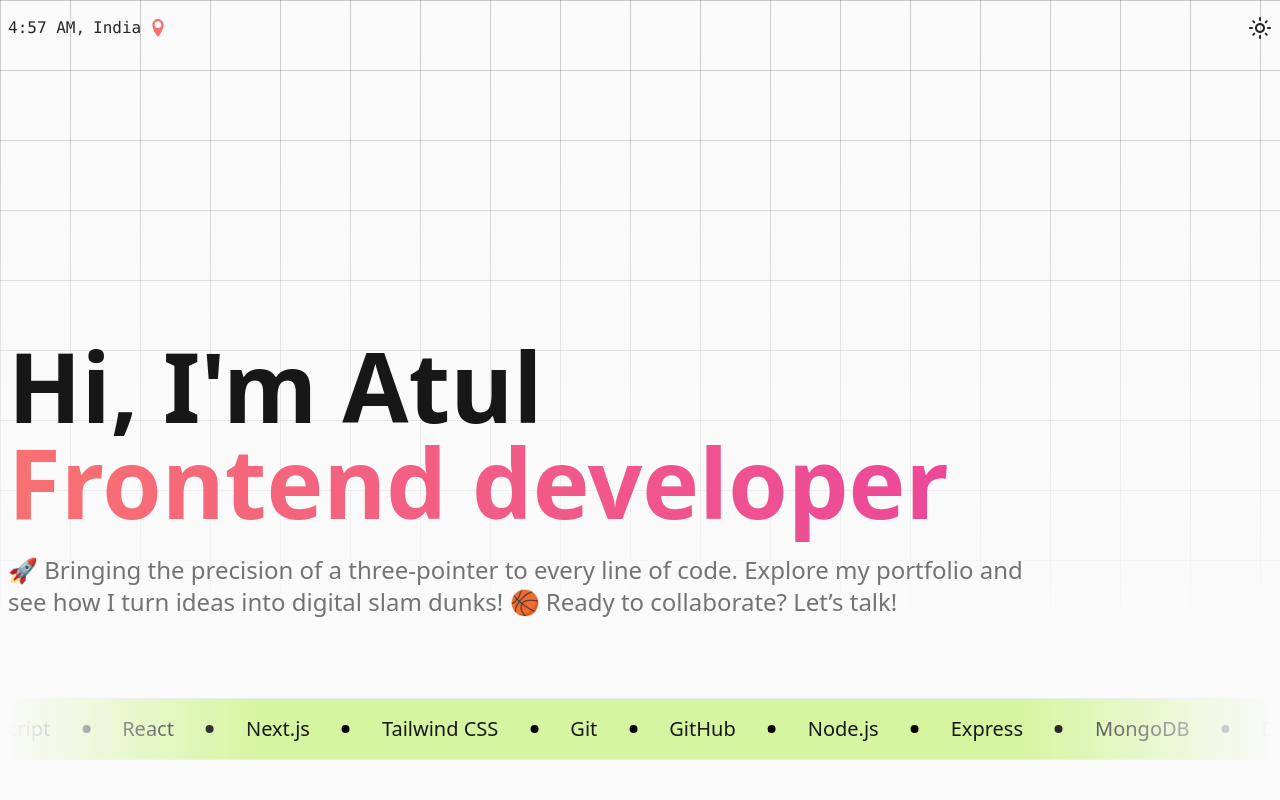
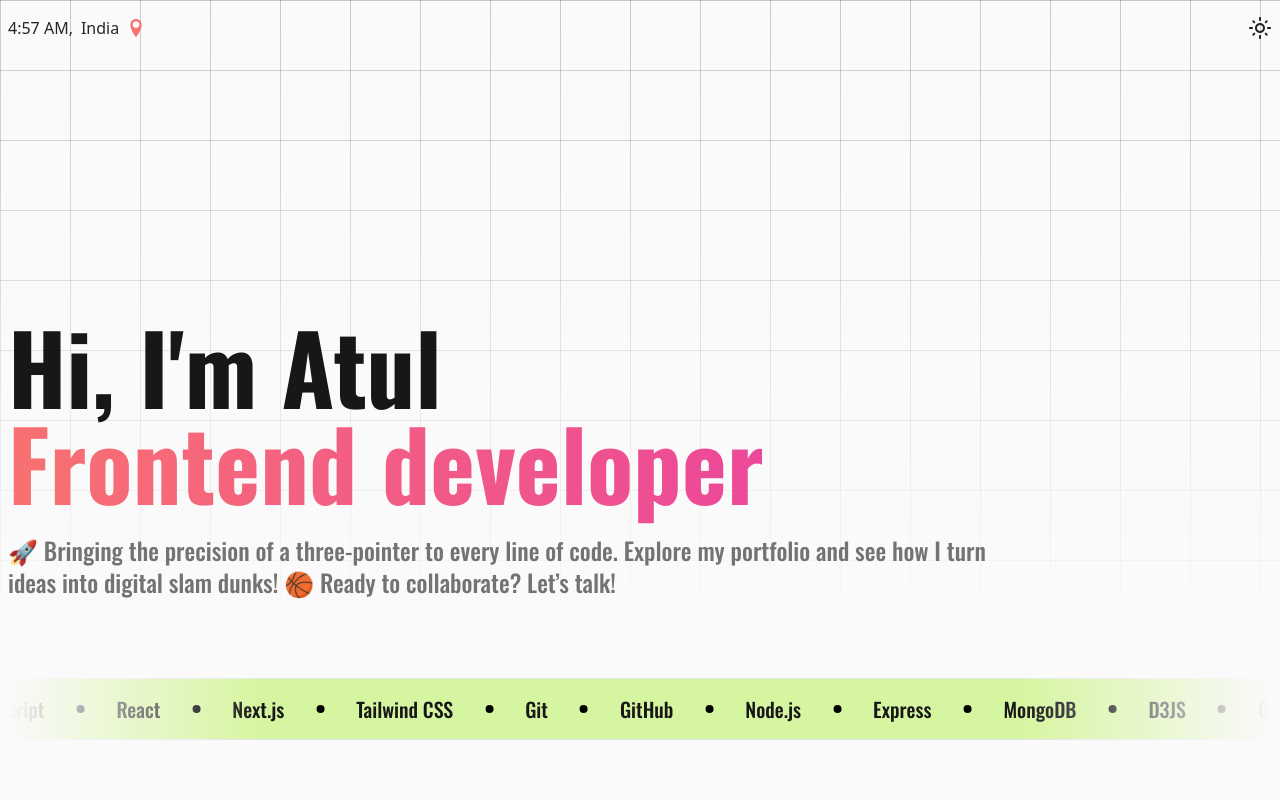
Before and after one commit to atulsmania/portfolio, a React (Vite) app: page / in a window 1280 px wide. Shown: the top 800 px of the page. Built offline with nearby package versions, Linux system fonts and the light colour scheme.

Commit message:
feat: font change

```diff
--- a/index.html
+++ b/index.html
@@ -23,9 +23,7 @@
     <link rel="icon" type="image/png" sizes="16x16" href="/favicon-16x16.png" />
     <link rel="manifest" href="/site.webmanifest" />
   </head>
-  <body
-    class="font-sans bg-light-mode bg-dark-mode text-light-mode text-dark-mode"
-  >
+  <body class="bg-light-mode bg-dark-mode text-light-mode text-dark-mode">
     <div id="portal-cursor"></div>
     <div id="root"></div>
     <div id="portal-parallax"></div>
--- a/src/App.tsx
+++ b/src/App.tsx
@@ -32,7 +32,7 @@ const App = () => {
         <ParallaxBackground />
         <Cursor />
         <Header />
-        <main className="w-full px-2 mx-auto space-y-20 max-w-7xl">
+        <main className="w-full px-2 mx-auto space-y-20 font-body max-w-7xl">
           <Intro />
           <Projects />
           <About />
--- a/src/containers/Intro.tsx
+++ b/src/containers/Intro.tsx
@@ -23,7 +23,7 @@ const Intro = () => {
     <Section
       id="intro"
       separator={false}
-      className="!min-h-[calc(100svh-56px)] pb-10 justify-end"
+      className="!min-h-[calc(100svh-100px)] pb-4 justify-end"
     >
       <motion.div
         variants={variants}
--- a/src/index.css
+++ b/src/index.css
@@ -1,3 +1,5 @@
+@import url("https://fonts.googleapis.com/css2?family=Oswald:wght@200..700&display=swap");
+
 @tailwind base;
 @tailwind components;
 @tailwind utilities;
--- a/tailwind.config.js
+++ b/tailwind.config.js
@@ -8,6 +8,9 @@ module.exports = {
     "./src/**/*.{ts,tsx}",
   ],
   theme: {
+    fontFamily: {
+      body: ["Oswald", "sans-serif"],
+    },
     container: {
       center: true,
       padding: "2rem",
```
